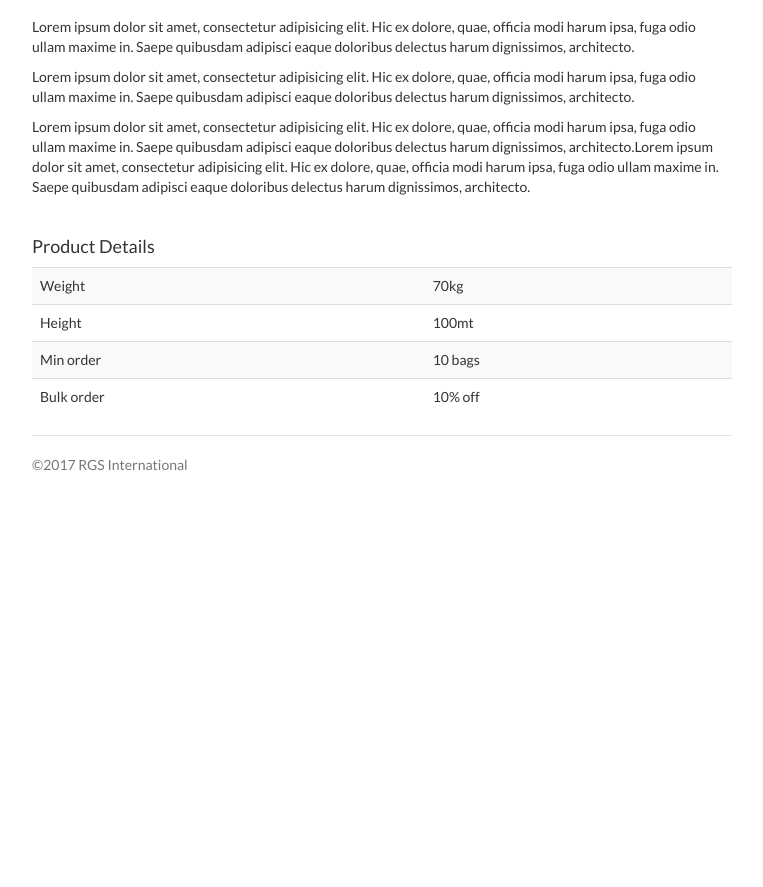
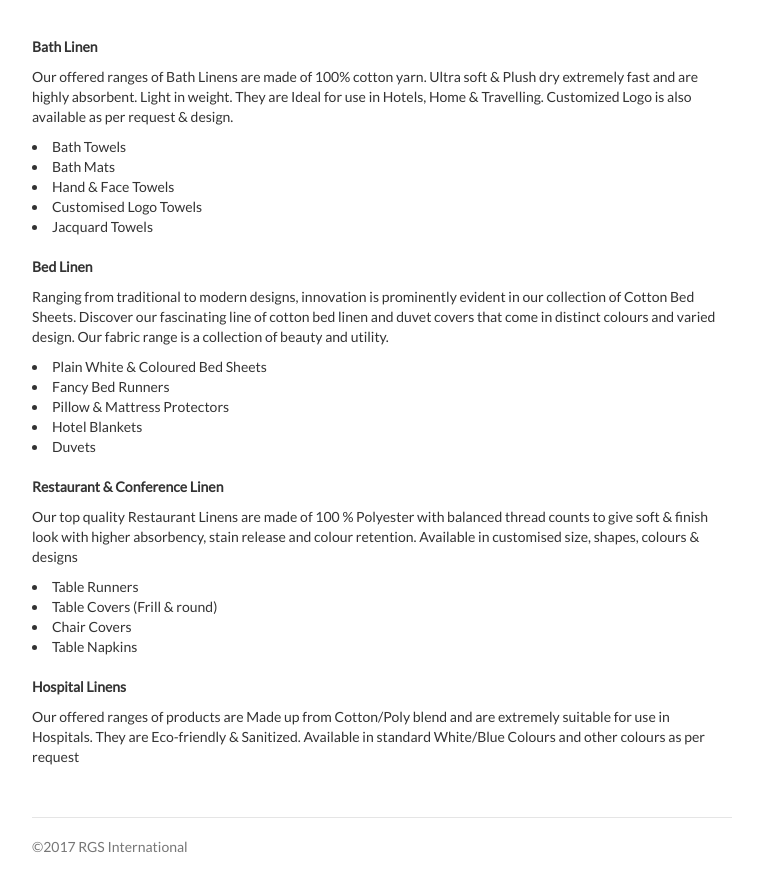
Before and after one commit to shaikhrizwan64/shaikhrizwan64.github.io, a plain HTML site: page product_hospitality.html in a window 1280 px wide. Shown: the part 424-1311 px from the top of the page, without its empty margins (258-1021 px from the left). Before the commit the page ends 929 px from the top, so only its background shows below. Drawn offline with Linux system fonts and the light colour scheme.

Commit message:
Automated commit at 2017-03-28 14:17:05 UTC by middleman-deploy 2.0.0-alpha

```diff
--- a/product_hospitality.html
+++ b/product_hospitality.html
@@ -58,23 +58,43 @@
 
   <img src="http://res.cloudinary.com/rgsint/image/upload/c_scale,h_300,q_50,w_700/v1490624472/hospitality-details_r7egqk.png" class="img-responsive" alt="">
   <br>
-  <p>Lorem ipsum dolor sit amet, consectetur adipisicing elit. Hic ex dolore, quae, officia modi harum ipsa, fuga odio ullam maxime in. Saepe quibusdam adipisci eaque doloribus delectus harum dignissimos, architecto.</p>
 
-  <p>Lorem ipsum dolor sit amet, consectetur adipisicing elit. Hic ex dolore, quae, officia modi harum ipsa, fuga odio ullam maxime in. Saepe quibusdam adipisci eaque doloribus delectus harum dignissimos, architecto.</p>
+  <div style="margin-top:20px">
+    <p><b>Bath Linen</b></p>
+    <p>Our offered ranges of Bath Linens are made of 100% cotton yarn. Ultra soft & Plush dry extremely fast and are highly absorbent. Light in weight. They are Ideal for use in Hotels, Home & Travelling. Customized Logo is also available as per request & design.</p>
+    <li>Bath Towels </li>
+    <li>Bath Mats</li>
+    <li>Hand & Face Towels</li>
+    <li>Customised Logo Towels</li>
+    <li>Jacquard Towels</li>
+  </div>
 
-  <p>Lorem ipsum dolor sit amet, consectetur adipisicing elit. Hic ex dolore, quae, officia modi harum ipsa, fuga odio ullam maxime in. Saepe quibusdam adipisci eaque doloribus delectus harum dignissimos, architecto.Lorem ipsum dolor sit amet, consectetur adipisicing elit. Hic ex dolore, quae, officia modi harum ipsa, fuga odio ullam maxime in. Saepe quibusdam adipisci eaque doloribus delectus harum dignissimos, architecto.</p>
+  <div style="margin-top:20px">
+    <p><b>Bed Linen</b></p>
+    <p>Ranging from traditional to modern designs, innovation is prominently evident in our collection of Cotton Bed Sheets. Discover our fascinating line of cotton bed linen and duvet covers that come in distinct colours and varied design. Our fabric range is a collection of beauty and utility.</p>
+    <li>Plain White & Coloured Bed Sheets</li>
+    <li>Fancy Bed Runners</li>
+    <li>Pillow & Mattress Protectors</li>
+    <li>Hotel Blankets</li>
+    <li>Duvets</li>
+  </div>
 
-  <br>
-  <h4>Product Details</h4>
+  <div style="margin-top:20px">
+    <p><b>Restaurant & Conference Linen</b></p>
+    <p>Our top quality Restaurant Linens are made of 100 % Polyester with balanced thread counts to give soft & finish look with higher absorbency, stain release and colour retention. Available in customised size, shapes, colours & designs</p>
+    <li>Table Runners</li>
+    <li>Table Covers (Frill & round)</li>
+    <li>Chair Covers</li>
+    <li>Table Napkins</li>
+  </div>
 
-  <table class="table table-striped">
-    <tbody>
-      <tr><td>Weight</td><td>70kg</td></tr>
-      <tr><td>Height</td><td>100mt</td></tr>
-      <tr><td>Min order</td><td> 10 bags</td></tr>
-      <tr><td>Bulk order</td><td>10% off</td></tr>
-    </tbody>
-  </table>
+  <div style="margin-top:20px">
+    <p><b>Hospital Linens</b></p>
+    <p>Our offered ranges of products are Made up from Cotton/Poly blend and are extremely suitable for use in Hospitals. They are Eco-friendly & Sanitized. Available in standard White/Blue Colours and other colours as per request</p>
+
+  </div>
+
+<br><br>
 
 </div>
 
@@ -93,7 +113,7 @@
   ga('send', 'pageview');
 </script>
 
-<div id="google_translate_element"></div>
+<div id="google_translate_element" class="hidden-xs"></div>
 
 <script type="text/javascript">
 function googleTranslateElementInit() {
```
Also changed, not shown: about.html (+1 -1 lines), contact.html (+1 -1 lines), index.html (+1 -1 lines), product_agro.html (+1 -1 lines), product_agro/cumin-seeds.html (+1 -1 lines), product_agro/mangoes.html (+1 -1 lines), product_agro/onions.html (+1 -1 lines), product_agro/pomegranates.html (+1 -1 lines), product_led.html (+1 -1 lines).
